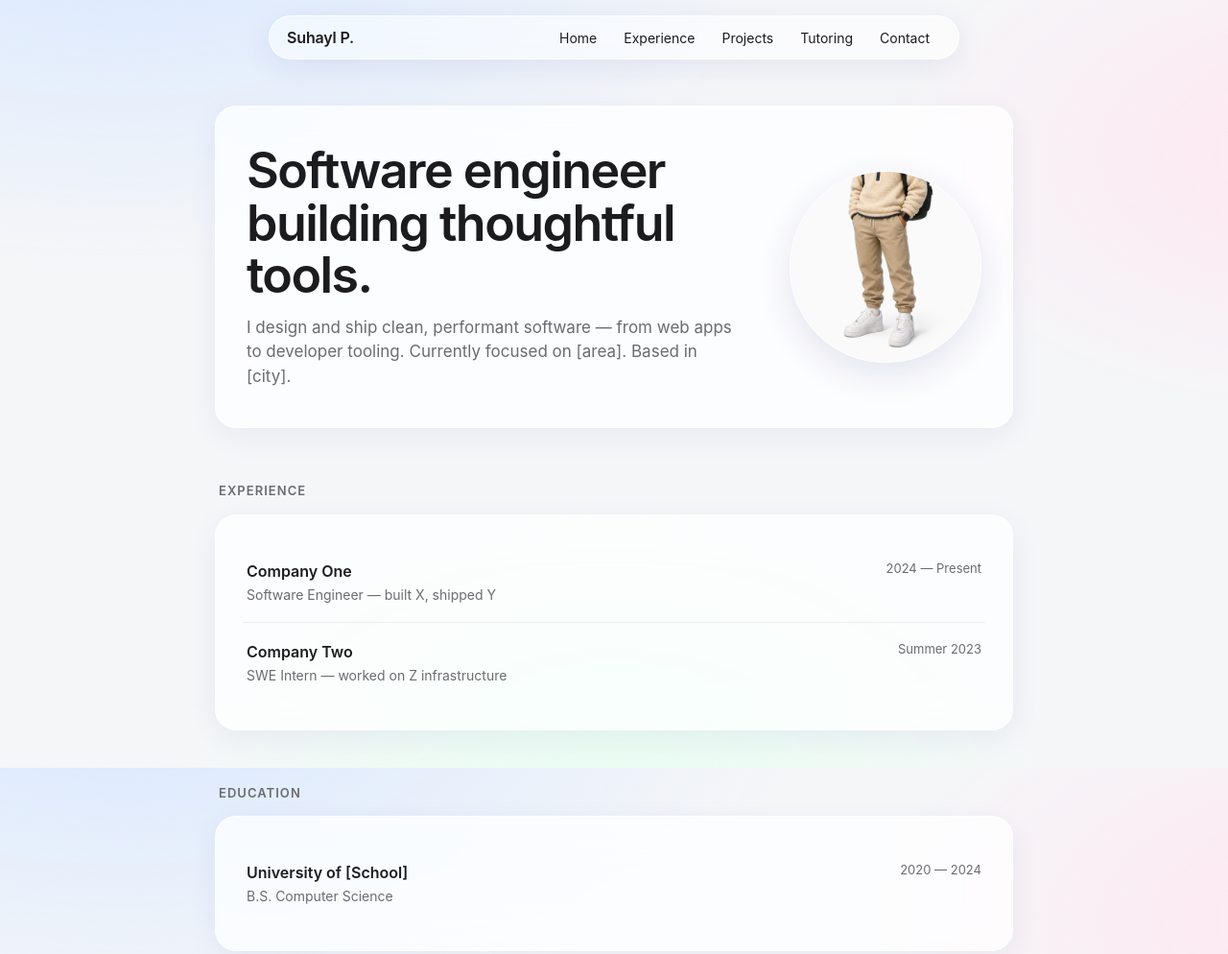
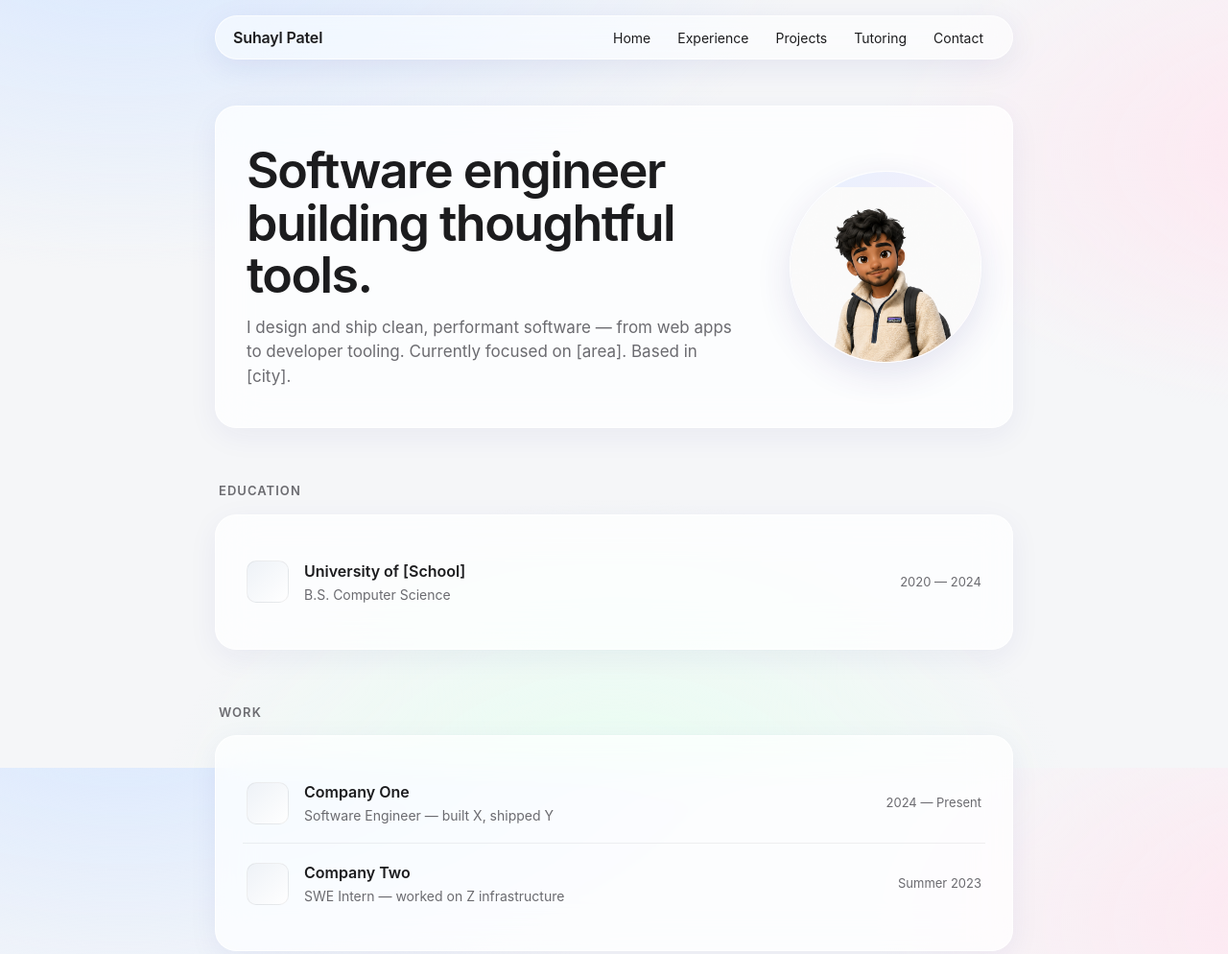
Before and after one commit to suhaylp/website, a plain HTML site: page index.html in a window 1280 px wide. Shown: the top 994 px of the page at 96% size. Drawn offline with Linux system fonts and the light colour scheme.

Commit message:
Refine layout: rename to Suhayl Patel, reorder sections, add logo slots

```diff
--- a/index.html
+++ b/index.html
@@ -33,7 +33,7 @@
   nav {
     position: sticky; top: 16px; z-index: 50;
     margin: 16px auto 0;
-    width: min(720px, calc(100% - 32px));
+    width: min(832px, calc(100% - 48px));
     display: flex; justify-content: space-between; align-items: center;
     padding: 10px 18px;
     background: var(--glass);
@@ -94,9 +94,16 @@
     border: 1px solid rgba(255,255,255,0.9);
     box-shadow: 0 12px 36px rgba(31, 38, 135, 0.12);
     overflow: hidden;
-    display: flex; align-items: flex-end; justify-content: center;
+    position: relative;
   }
-  .avatar-wrap img { width: 100%; height: auto; object-fit: cover; object-position: top; }
+  .avatar-wrap img {
+    position: absolute;
+    top: 8%; left: 50%;
+    transform: translateX(-50%);
+    width: 150%;
+    height: auto;
+    object-fit: contain;
+  }
 
   h2 {
     font-size: 13px; font-weight: 600;
@@ -105,11 +112,23 @@
   }
 
   /* Experience list */
-  .exp-item { display: flex; justify-content: space-between; gap: 24px; padding: 18px 4px; border-bottom: 1px solid var(--line); }
+  .exp-item { display: flex; align-items: center; gap: 16px; padding: 18px 4px; border-bottom: 1px solid var(--line); }
   .exp-item:last-child { border-bottom: none; }
   .exp-item h3 { font-size: 16px; font-weight: 600; margin-bottom: 2px; }
   .exp-item .role { color: var(--muted); font-size: 14px; }
-  .exp-item .date { color: var(--muted); font-size: 13px; white-space: nowrap; }
+  .exp-item .date { color: var(--muted); font-size: 13px; white-space: nowrap; margin-left: auto; }
+  .exp-item .body { flex: 1; min-width: 0; }
+  .exp-icon {
+    width: 44px; height: 44px;
+    border-radius: 10px;
+    background: linear-gradient(135deg, #eef2f7, #ffffff);
+    border: 1px solid var(--line);
+    display: flex; align-items: center; justify-content: center;
+    font-size: 11px; color: var(--muted);
+    flex-shrink: 0;
+    overflow: hidden;
+  }
+  .exp-icon img { width: 100%; height: 100%; object-fit: contain; }
 
   /* Projects carousel */
   .carousel-wrap { position: relative; }
@@ -192,7 +211,7 @@
 <body>
 
 <nav>
-  <span class="brand">Suhayl P.</span>
+  <span class="brand">Suhayl Patel</span>
   <ul>
     <li><a href="#home">Home</a></li>
     <li><a href="#experience">Experience</a></li>
@@ -213,35 +232,38 @@
     </div>
   </section>
 
-  <section id="experience">
-    <h2>Experience</h2>
+  <section id="education">
+    <h2>Education</h2>
     <div class="card">
       <div class="exp-item">
-        <div>
+        <div class="exp-icon"><!-- replace with <img src="logos/university.png" /> --></div>
+        <div class="body">
+          <h3>University of [School]</h3>
+          <div class="role">B.S. Computer Science</div>
+        </div>
+        <div class="date">2020 — 2024</div>
+      </div>
+    </div>
+  </section>
+
+  <section id="experience">
+    <h2>Work</h2>
+    <div class="card">
+      <div class="exp-item">
+        <div class="exp-icon"><!-- replace with <img src="logos/sap.png" /> --></div>
+        <div class="body">
           <h3>Company One</h3>
           <div class="role">Software Engineer — built X, shipped Y</div>
         </div>
         <div class="date">2024 — Present</div>
       </div>
       <div class="exp-item">
-        <div>
+        <div class="exp-icon"><!-- replace with <img src="logos/company2.png" /> --></div>
+        <div class="body">
           <h3>Company Two</h3>
           <div class="role">SWE Intern — worked on Z infrastructure</div>
         </div>
         <div class="date">Summer 2023</div>
-      </div>
-    </div>
-  </section>
-
-  <section id="education">
-    <h2>Education</h2>
-    <div class="card">
-      <div class="exp-item">
-        <div>
-          <h3>University of [School]</h3>
-          <div class="role">B.S. Computer Science</div>
-        </div>
-        <div class="date">2020 — 2024</div>
       </div>
     </div>
   </section>
@@ -322,7 +344,7 @@
     </div>
   </section>
 
-  <footer>© 2026 Suhayl P.</footer>
+  <footer>© 2026 Suhayl Patel</footer>
 </main>
 
 </body>
```
